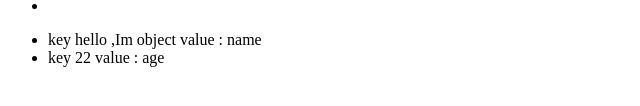
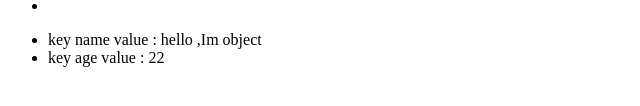
Before and after one commit to lucky51/vue-lite, a plain HTML site: page index.html in a window 1280 px wide. Shown: the part 570-676 px from the top of the page, 0-640 px from the left. Drawn offline with Linux system fonts and the light colour scheme.

Commit message:
midify params order

```diff
--- a/index.html
+++ b/index.html
@@ -31,7 +31,7 @@
         </ul>
 
         <ul>
-            <li v-repeat="(key, val) in objs">
+            <li v-repeat="(val ,key ) in objs">
                 key {{key}}  value : {{val}}
             </li>
         </ul>
```
